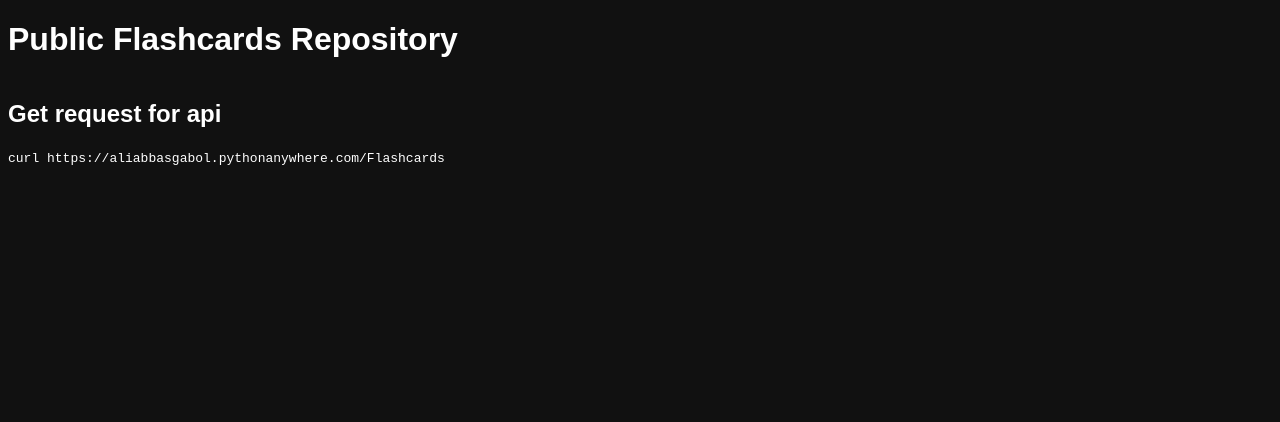
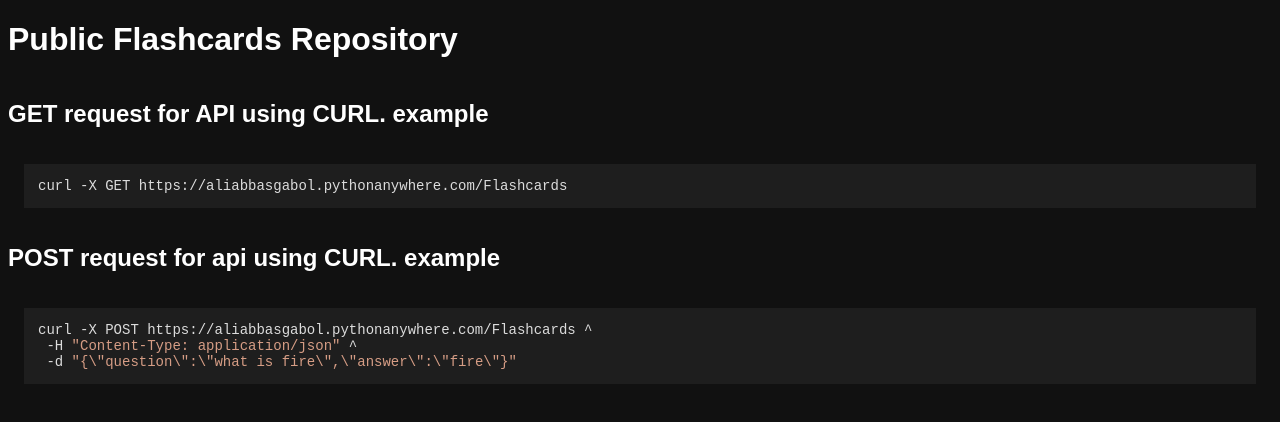
Before and after one commit to AliAbbasGabol/Flashcard_api, a plain HTML site: page index.html in a window 1280 px wide. Drawn offline with nearby package versions, Linux system fonts and the light colour scheme; no server answers.

Commit message:
making ui look good

```diff
--- a/index.html
+++ b/index.html
@@ -1,6 +1,12 @@
 <!DOCTYPE html>
 <html lang="en">
 <head>
+    <link rel="stylesheet"
+ href="https://cdnjs.cloudflare.com/ajax/libs/highlight.js/11.9.0/styles/vs2015.min.css">
+
+<script src="https://cdnjs.cloudflare.com/ajax/libs/highlight.js/11.9.0/highlight.min.js"></script>
+<script>hljs.highlightAll();</script>
+
   <meta charset="UTF-8">
   <title>Flashcards</title>
   <link rel="stylesheet" href="style.css">
@@ -12,10 +18,15 @@
 
   <script src="app.js" defer></script>
 
+  <h2>GET request for API using CURL. example</h2>
+<pre><code class="language-bash">curl -X GET https://aliabbasgabol.pythonanywhere.com/Flashcards
+</code></pre>
+  <h2>POST request for api using CURL. example</h2>
+<pre><code class="language-bash">curl -X POST https://aliabbasgabol.pythonanywhere.com/Flashcards ^
+ -H "Content-Type: application/json" ^
+ -d "{\"question\":\"what is fire\",\"answer\":\"fire\"}"
+</code></pre>
 
-  <h2>Get request for api </h2>
-  <code>curl https://aliabbasgabol.pythonanywhere.com/Flashcards
-</code>
 
 </body>
 </html>
--- a/style.css
+++ b/style.css
@@ -46,3 +46,12 @@ body {
   background: #16a34a;
   transform: rotateY(180deg);
 }
+pre code {
+  font-family: "Fira Code", "JetBrains Mono", monospace;
+  font-size: 14px;
+}
+
+pre {
+  border-radius: 8px;
+  padding: 16px;
+}
```
